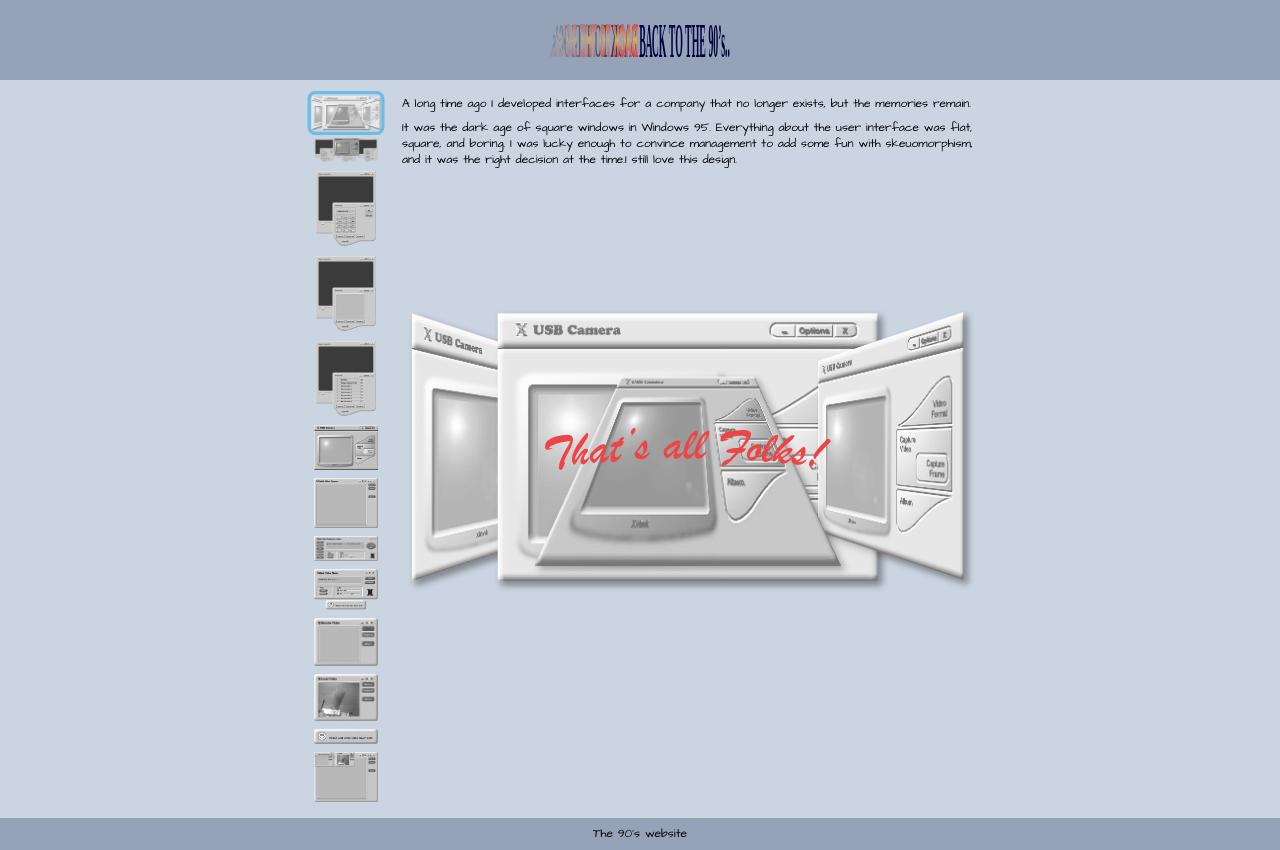
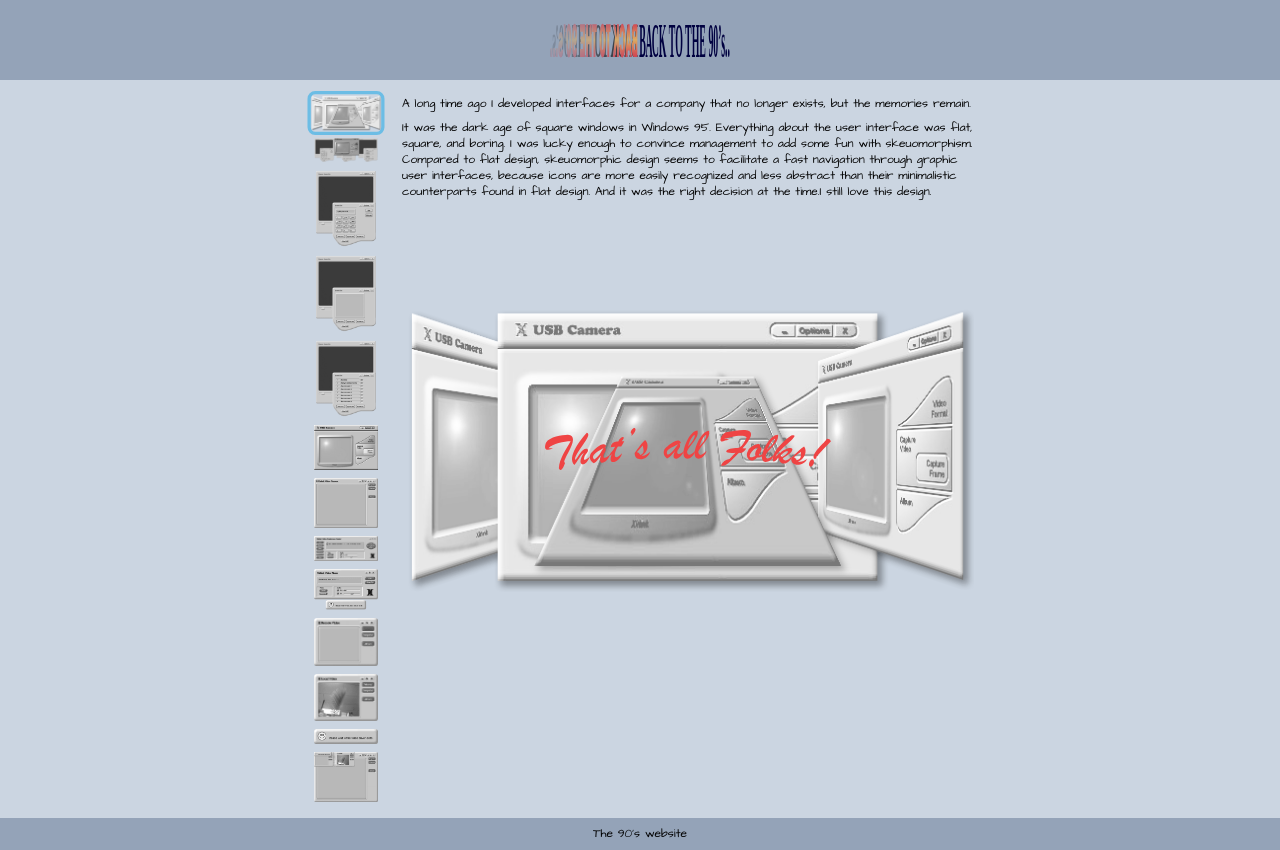
Before and after one commit to maxzz/back-to-90s, a React (Vite) app: page / in a window 1280 px wide. Built offline with nearby package versions, Linux system fonts and the light colour scheme.

Commit message:
WIP. upgrade-2025. explanation. 3

```diff
--- a/src/components/2-main/0-all.tsx
+++ b/src/components/2-main/0-all.tsx
@@ -22,8 +22,14 @@ export function SectionMain() {
                         {' '}<a href="https://www.google.com/search?q=skeuomorphism&sourceid=chrome&ie=UTF-8" target="_blank" rel="noreferrer">
                             skeuomorphism
                         </a>
+                        {/* Compared to flat design, skeuomorphic design seems to facilitate a fast navigation through graphic user interfaces, because icons are more easily recognized and less abstract than their minimalistic counterparts found in flat design. */}
+                        {/* Compared to flat design, skeuomorphic design appears to facilitate quick navigation through graphical user interfaces, as the icons are easier to recognize and less abstract than their minimalist counterparts found in flat design. */}
 
-                        , and it was the right decision at the time.
+                        .
+
+                        Compared to flat design, skeuomorphic design seems to facilitate a fast navigation through graphic user interfaces, because icons are more easily recognized and less abstract than their minimalistic counterparts found in flat design.
+                        And it was the right decision at the time.
+
                         {/* Skeuomorphism is a design approach where digital interfaces mimic real-world objects by replicating their textures, dimensions, and even their use, with the goal of making new technology more familiar and intuitive for users. */}
 
                         I still love this design.
```
